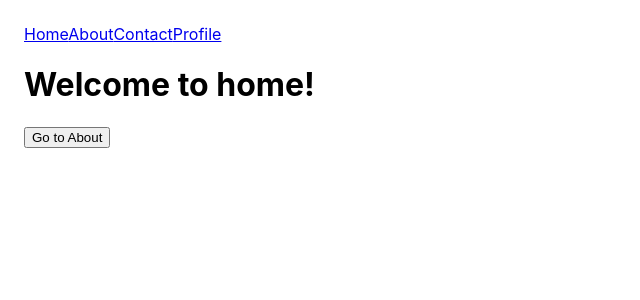
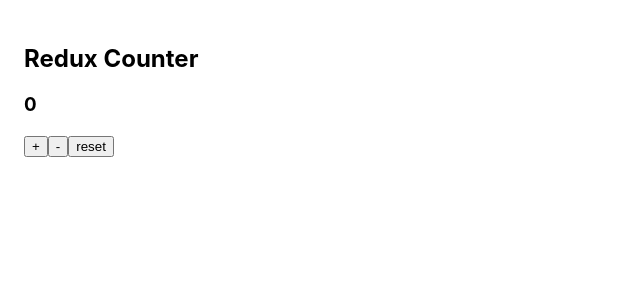
Before and after one commit to GuitherezDika/belajar_react, a React (Create React App) app: page / in a window 1280 px wide. Shown: the top 300 px of the page, without its empty margins (0-640 px from the left). Built offline with nearby package versions, Linux system fonts and the light colour scheme.

Commit message:
basic redux

```diff
--- a/package.json
+++ b/package.json
@@ -3,12 +3,14 @@
   "version": "0.1.0",
   "private": true,
   "dependencies": {
+    "@reduxjs/toolkit": "^2.9.2",
     "@testing-library/dom": "^10.4.1",
     "@testing-library/jest-dom": "^6.9.1",
     "@testing-library/react": "^16.3.0",
     "@testing-library/user-event": "^13.5.0",
     "react": "^19.2.0",
     "react-dom": "^19.2.0",
+    "react-redux": "^9.2.0",
     "react-router-dom": "^7.9.4",
     "react-scripts": "5.0.1",
     "web-vitals": "^2.1.4"
--- a/src/App.tsx
+++ b/src/App.tsx
@@ -4,25 +4,43 @@
 import About from "./pages/About";
 import Contact from "./pages/Contact";
 import Profile from "./pages/Profile";
+import { useDispatch, useSelector } from "react-redux";
+import { AppDispatch, RootState } from "./app/store";
+import { decrement, increment, reset } from "./features/counter/counterSlice";
+
+// function App() {
+//   return (<div style={{ padding: 24 }}>
+//     <nav>
+//       <Link to="/" >Home</Link>
+//       <Link to="/about" >About</Link>
+//       <Link to="/contact" >Contact</Link>
+//       <Link to="/profile" >Profile</Link>
+
+//     </nav>
+//     <Routes>
+//       <Route path="/" element={<Home/>} />
+//       <Route path="/about" element={<About/>} />
+//       <Route path="/contact" element={<Contact/>} />
+//       <Route path="/profile" element={<Profile />} />
+
+//       <Route path="*" element={<h2>404 Page Not Found</h2>} />
+//     </Routes>
+//   </div>);
+// }
 
 function App() {
-  return (<div style={{ padding: 24 }}>
-    <nav>
-      <Link to="/" >Home</Link>
-      <Link to="/about" >About</Link>
-      <Link to="/contact" >Contact</Link>
-      <Link to="/profile" >Profile</Link>
+  const count = useSelector((state: RootState) => state.counter.value);
+  const dispatch = useDispatch<AppDispatch>();
+  // mengirimkan action ke Redux Store untuk ubah state
 
-    </nav>
-    <Routes>
-      <Route path="/" element={<Home/>} />
-      <Route path="/about" element={<About/>} />
-      <Route path="/contact" element={<Contact/>} />
-      <Route path="/profile" element={<Profile />} />
-
-      <Route path="*" element={<h2>404 Page Not Found</h2>} />
-    </Routes>
-  </div>);
+  return (
+    <div style={{ padding: 24 }}>
+      <h2>Redux Counter</h2>
+      <h3>{count}</h3>
+      <button onClick={() => dispatch(increment())}>+</button>
+      <button onClick={() => dispatch(decrement())}>-</button>
+      <button onClick={() => dispatch(reset())}>reset</button>
+    </div>
+  )
 }
-
 export default App;
--- /dev/null
+++ b/src/app/store.tsx
@@ -0,0 +1,14 @@
+import { configureStore } from "@reduxjs/toolkit";
+import counterReducer from '../features/counter/counterSlice';
+
+export const store = configureStore({
+  // inti dari REDUX TOOLKIT membuat STORE UTAMA APPLIKASI
+  reducer: {
+    counter: counterReducer,
+
+    // dan reducer lainnya
+  }
+})
+
+export type RootState = ReturnType<typeof store.getState>;
+export type AppDispatch = typeof store.dispatch;
--- /dev/null
+++ b/src/features/counter/counterSlice.tsx
@@ -0,0 +1,29 @@
+import { createSlice } from "@reduxjs/toolkit";
+
+interface CounterSlice {
+  value: number;
+}
+
+const initialState: CounterSlice = {value: 0};
+
+const counterSlice = createSlice({
+  name: 'counter',
+  initialState,
+  reducers: {
+    increment: (state) => { state.value += 1},
+    decrement: (state) => { state.value -= 1},
+    reset: (state) => {state.value = 0}
+  }
+})
+
+export const {increment, decrement, reset} = counterSlice.actions;
+export default counterSlice.reducer;
+
+/*
+CreateSlice = fungsi utama Redux Toolkit
+    membuat slice reducers baru (fungsi ubah state) = nama slice = 'counter'
+    membuat state baru { value: 0 }
+    membuat action reducers = increment, decrement, reset
+
+    createSLice => return action creator = actions
+*/
--- a/src/index.tsx
+++ b/src/index.tsx
@@ -3,10 +3,21 @@
 import "./index.css";
 import App from "./App";
 import { BrowserRouter } from "react-router-dom";
+import { Provider } from "react-redux";
+import { store } from "./app/store";
 
-const root = ReactDOM.createRoot(document.getElementById("root") as HTMLElement);
+// const root = ReactDOM.createRoot(document.getElementById("root") as HTMLElement);
+// root.render(
+//   <BrowserRouter>
+//     <App />
+//   </BrowserRouter>
+// );
+
+const root = ReactDOM.createRoot(document.getElementById('root')!);
 root.render(
-  <BrowserRouter>
+  <Provider store={store}>
     <App />
-  </BrowserRouter>
-);
+  </Provider>
+)
+
+export {}
```
Also changed, not shown: src/features/counter/Counter.tsx (added, +10 -0 lines), 2 other files (tests, documents, lock files or other folders).
